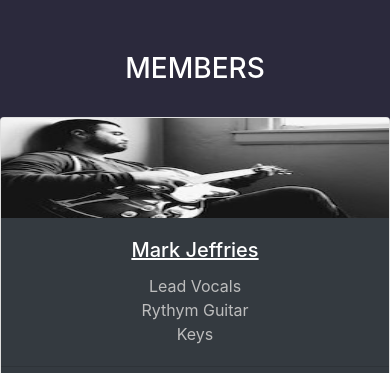
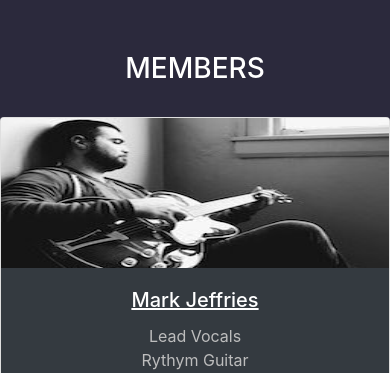
Before and after one commit to fly-theband/fly-theband.github.io, a plain HTML site: page index.html in a window 390 px wide. Shown: the part 1190-1563 px from the top of the page. Drawn offline with nearby package versions, Linux system fonts and the light colour scheme.

Commit message:
updated mobile

```diff
--- a/static/css/style.css
+++ b/static/css/style.css
@@ -108,16 +108,6 @@ small a {
     .carousel {
       display: none;
     }
-
-    .card-group {
-      max-width: 100%;
-      display: flex;
-      flex-wrap: wrap;
-    }
-
-    .person {
-      max-height: 100px;
-    }
   }
 
 /* Medium devices (tablets, 768px and up) */
```
